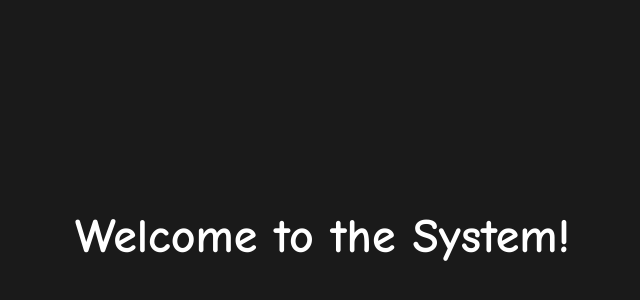
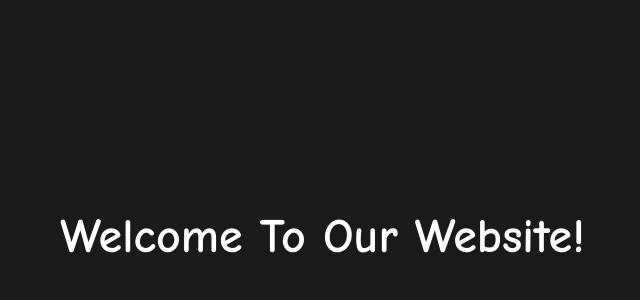
Before and after one commit to sujay-143-143/sujay-143-143.github.io-Thunder-2, a plain HTML site: page index.html in a window 1280 px wide. Shown: the part 164-464 px from the top of the page, without its empty margins (316-956 px from the left). Drawn offline with Linux system fonts and the light colour scheme.

Commit message:
Update index.html

```diff
--- a/index.html
+++ b/index.html
@@ -8,7 +8,7 @@
 </head>
 <body>
     <div class="container">
-        <h1 class="welcome-text">Welcome to the System!</h1>
+        <h1 class="welcome-text">Welcome To Our Website!</h1>
     </div>
 </body>
 </html>
```
